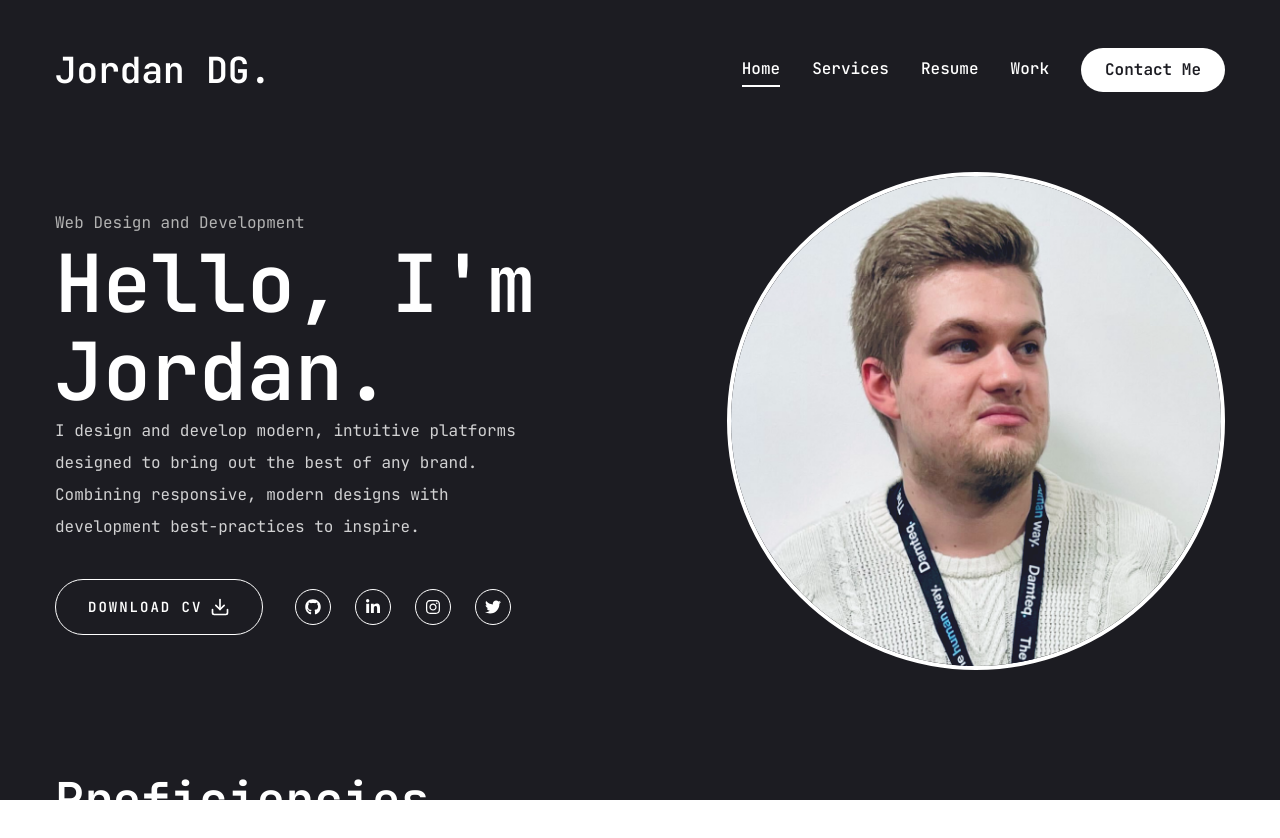
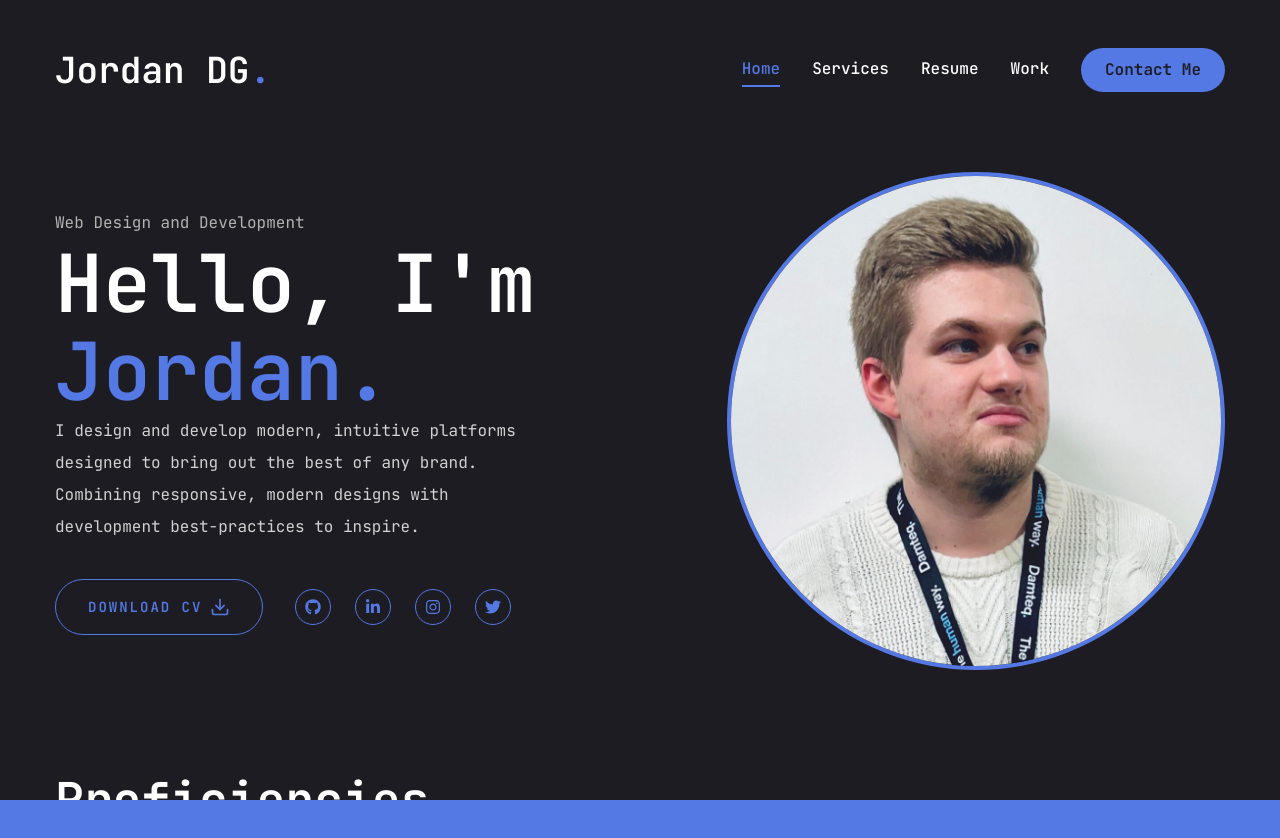
Before and after one commit to JordanDG/Portfolio2024, a Next.js app: page / in a window 1280 px wide. Shown: the top 838 px of the page. Built offline with nearby package versions, Linux system fonts and the light colour scheme.

Commit message:
returned blue to replace white pending accessibility check

```diff
--- a/tailwind.config.js
+++ b/tailwind.config.js
@@ -29,8 +29,8 @@ module.exports = {
         accent: {
           // DEFAULT: '#4169e1',
           // hover: '#3454b4',
-          DEFAULT: '#ffffff',
-          hover: '#fafafa',
+          DEFAULT: '#5478e4',
+          hover: '#8da5ed',
         }
       },
       keyframes: {
```
